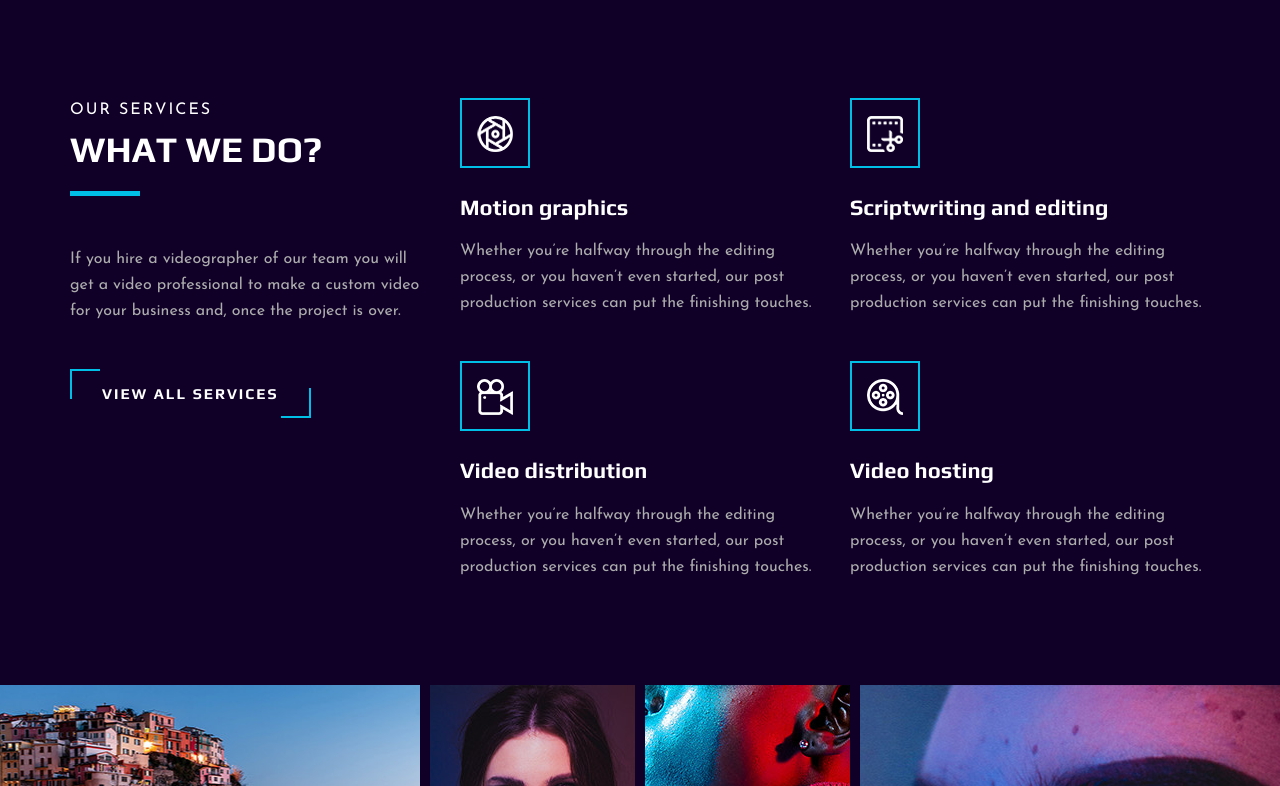
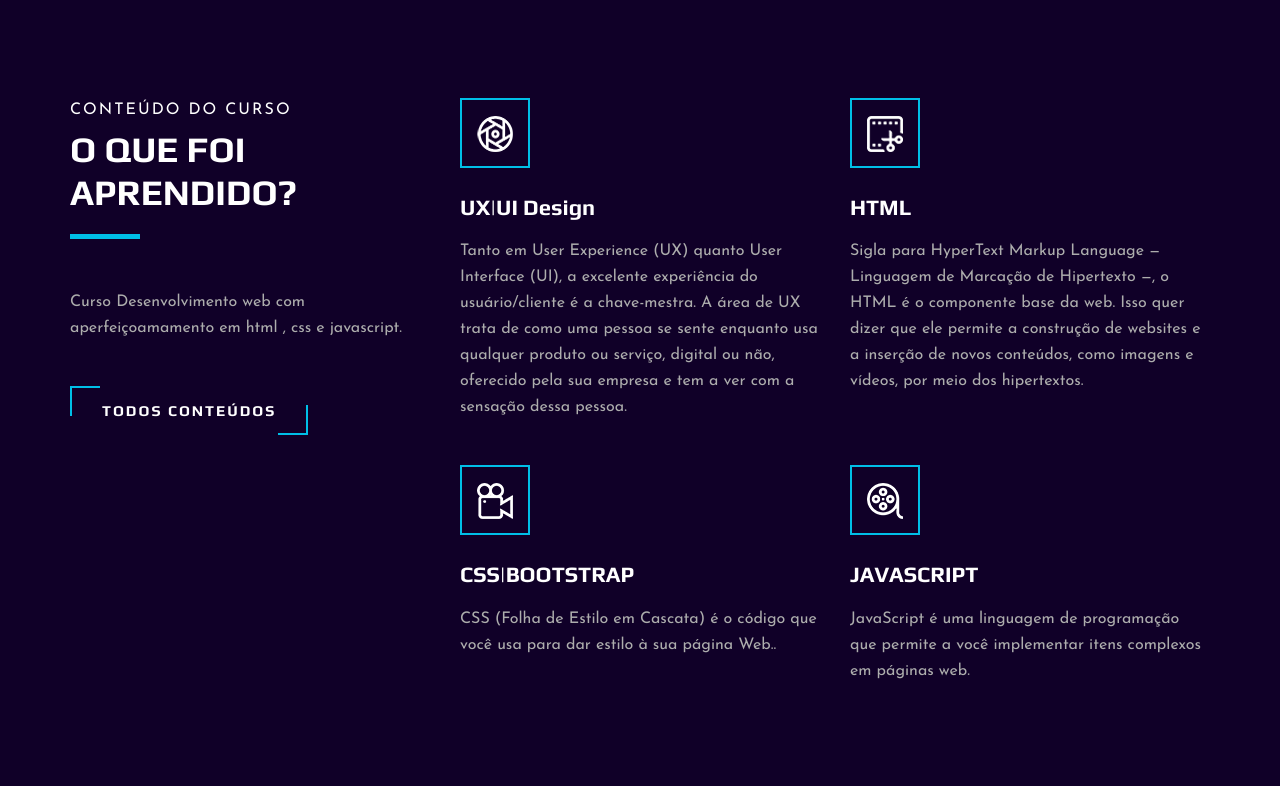
Before and after one commit to TheMsoliveira/Template--em-Grupo, a plain HTML site: page videograph-master/index.html in a window 1280 px wide. Shown: the part 696-1482 px from the top of the page. Drawn offline with Linux system fonts and the light colour scheme.

Commit message:
Update index.html
body update

```diff
--- a/videograph-master/index.html
+++ b/videograph-master/index.html
@@ -126,12 +126,11 @@
                 <div class="col-lg-4">
                     <div class="services__title">
                         <div class="section-title">
-                            <span>Our services</span>
-                            <h2>What We do?</h2>
+                            <span>Conteúdo do Curso </span>
+                            <h2>O que foi Aprendido?</h2>
                         </div>
-                        <p>If you hire a videographer of our team you will get a video professional to make a custom
-                            video for your business and, once the project is over.</p>
-                        <a href="#" class="primary-btn">View all services</a>
+                        <p>Curso Desenvolvimento web com aperfeiçoamamento em html , css e javascript.</p>
+                        <a href="#" class="primary-btn">Todos conteúdos</a>
                     </div>
                 </div>
                 <div class="col-lg-8">
@@ -141,9 +140,9 @@
                                 <div class="services__item__icon">
                                     <img src="img/icons/si-1.png" alt="">
                                 </div>
-                                <h4>Motion graphics</h4>
-                                <p>Whether you’re halfway through the editing process, or you haven’t even started, our
-                                    post production services can put the finishing touches.</p>
+                                <h4>UX|UI Design</h4>
+                                <p>Tanto em User Experience (UX) quanto User Interface (UI),
+                                     a excelente experiência do usuário/cliente é a chave-mestra. A área de UX trata de como uma pessoa se sente enquanto usa qualquer produto ou serviço, digital ou não, oferecido pela sua empresa e tem a ver com a sensação dessa pessoa.</p>
                             </div>
                         </div>
                         <div class="col-lg-6 col-md-6 col-sm-6">
@@ -151,9 +150,9 @@
                                 <div class="services__item__icon">
                                     <img src="img/icons/si-2.png" alt="">
                                 </div>
-                                <h4>Scriptwriting and editing</h4>
-                                <p>Whether you’re halfway through the editing process, or you haven’t even started, our
-                                    post production services can put the finishing touches.</p>
+                                <h4>HTML</h4>
+                                <p>Sigla para HyperText Markup Language — Linguagem de Marcação de Hipertexto —, o HTML é o componente base da web. Isso quer dizer que ele permite
+                                    a construção de websites e a inserção de novos conteúdos, como imagens e vídeos, por meio dos hipertextos.</p>
                             </div>
                         </div>
                         <div class="col-lg-6 col-md-6 col-sm-6">
@@ -161,9 +160,8 @@
                                 <div class="services__item__icon">
                                     <img src="img/icons/si-3.png" alt="">
                                 </div>
-                                <h4>Video distribution</h4>
-                                <p>Whether you’re halfway through the editing process, or you haven’t even started, our
-                                    post production services can put the finishing touches.</p>
+                                <h4>CSS|BOOTSTRAP</h4>
+                                <p>CSS (Folha de Estilo em Cascata) é o código que você usa para dar estilo à sua página Web..</p>
                             </div>
                         </div>
                         <div class="col-lg-6 col-md-6 col-sm-6">
@@ -171,9 +169,8 @@
                                 <div class="services__item__icon">
                                     <img src="img/icons/si-4.png" alt="">
                                 </div>
-                                <h4>Video hosting</h4>
-                                <p>Whether you’re halfway through the editing process, or you haven’t even started, our
-                                    post production services can put the finishing touches.</p>
+                                <h4>JAVASCRIPT</h4>
+                                <p>JavaScript é uma linguagem de programação que permite a você implementar itens complexos em páginas web.</p>
                             </div>
                         </div>
                     </div>
```
